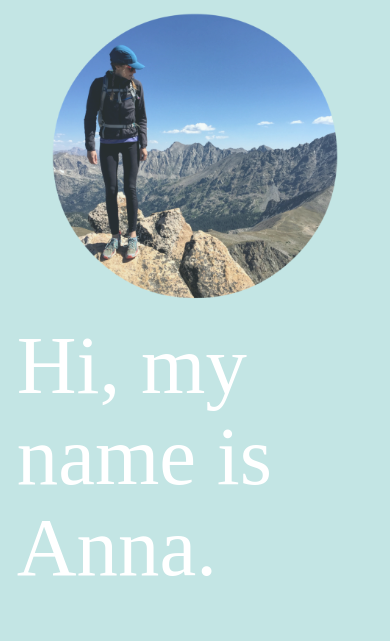
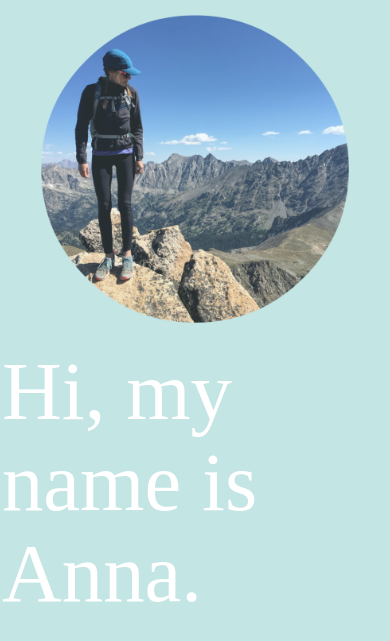
Before and after one commit to annadolan/annadolan.github.io, a Jekyll site: the page built from index.html, in a window 390 px wide. Shown: the top 641 px of the page. Built offline with Jekyll 4.4.1, drawn with Linux system fonts in a browser that asks for light colours; nearby versions of some CDN libraries; some web fonts are replaced.

Commit message:
Remove more padding

```diff
--- a/css/styles.css
+++ b/css/styles.css
@@ -10,13 +10,14 @@ body {
     margin: 0;
   }
 
-  /*.container-fluid {
+  .container-fluid {
     padding: 0;
     margin: 0;
-  }*/
+  }
 
   .jumbotron {
-    padding: 0;
+    padding-top: 0;
+    padding-bottom: 0;
   }
 
   body {
```
Also changed, not shown: 1 other file.
